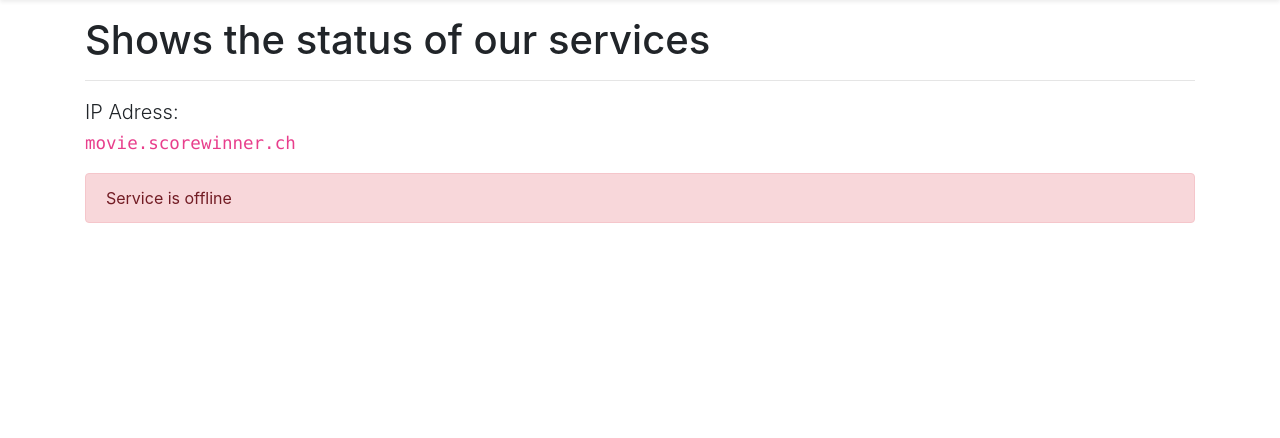
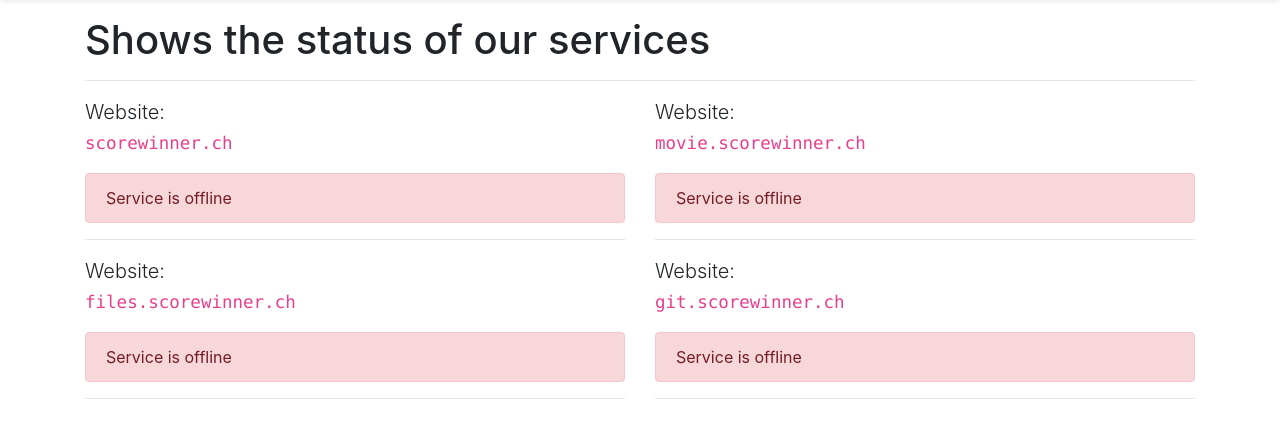
Before and after one commit to score-server/scorewinner.ch, a PHP site: page /pages/services.php in a window 1280 px wide. Shown: the part 73-511 px from the top of the page. Run offline with PHP 8.4, Linux system fonts and the light colour scheme; data that the repository does not hold is empty; some libraries are stand-ins or nearby versions.

Commit message:
added other services & ignore DS_Store

```diff
--- a/pages/services.php
+++ b/pages/services.php
@@ -2,12 +2,31 @@
 <?php include '../assets/functions/serverCheck.php'; ?>
 
 <div class="container">
-    <div class="body">
-        <h1>Shows the status of our services</h1>
-        <hr>
-        <div>
+    <div class="body row">
+        <div class="col-md-12">
+            <h1>Shows the status of our services</h1>
+            <hr>
+        </div>
+        <div class="col-md-6">
             <p class="lead">
-                IP Adress:<br>
+                Website:<br>
+                <code>scorewinner.ch</code>
+            </p>
+            <?php
+            $ip = "scorewinner.ch";
+            $port = 2500;
+            $status = checkServerStatus($ip, $port);
+            if ($status) {
+                echo '<p class="alert alert-success" role="alert">Service is online</p>';
+            } else {
+                echo '<p class="alert alert-danger" role="alert">Service is offline</p>';
+            }
+            ?>
+            <hr>
+        </div>
+        <div class="col-md-6">
+            <p class="lead">
+                Website:<br>
                 <code>movie.scorewinner.ch</code>
             </p>
             <?php
@@ -20,6 +39,41 @@
                 echo '<p class="alert alert-danger" role="alert">Service is offline</p>';
             }
             ?>
+            <hr>
+        </div>
+        <div class="col-md-6">
+            <p class="lead">
+                Website:<br>
+                <code>files.scorewinner.ch</code>
+            </p>
+            <?php
+            $ip = "scorewinner.ch";
+            $port = 8080;
+            $status = checkServerStatus($ip, $port);
+            if ($status) {
+                echo '<p class="alert alert-success" role="alert">Service is online</p>';
+            } else {
+                echo '<p class="alert alert-danger" role="alert">Service is offline</p>';
+            }
+            ?>
+            <hr>
+        </div>
+        <div class="col-md-6">
+            <p class="lead">
+                Website:<br>
+                <code>git.scorewinner.ch</code>
+            </p>
+            <?php
+            $ip = "scorewinner.ch";
+            $port = 3000;
+            $status = checkServerStatus($ip, $port);
+            if ($status) {
+                echo '<p class="alert alert-success" role="alert">Service is online</p>';
+            } else {
+                echo '<p class="alert alert-danger" role="alert">Service is offline</p>';
+            }
+            ?>
+            <hr>
         </div>
     </div>
 </div>
```
Also changed, not shown: 1 other file.
